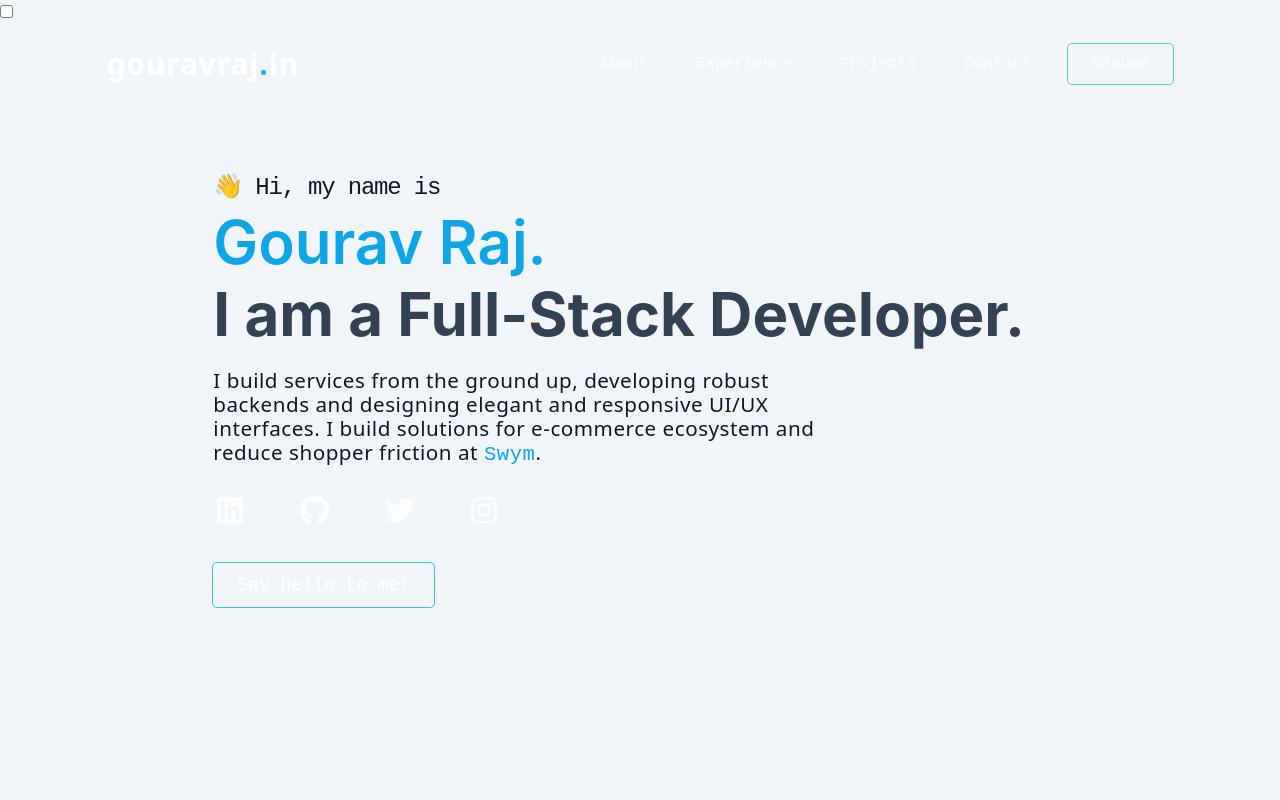
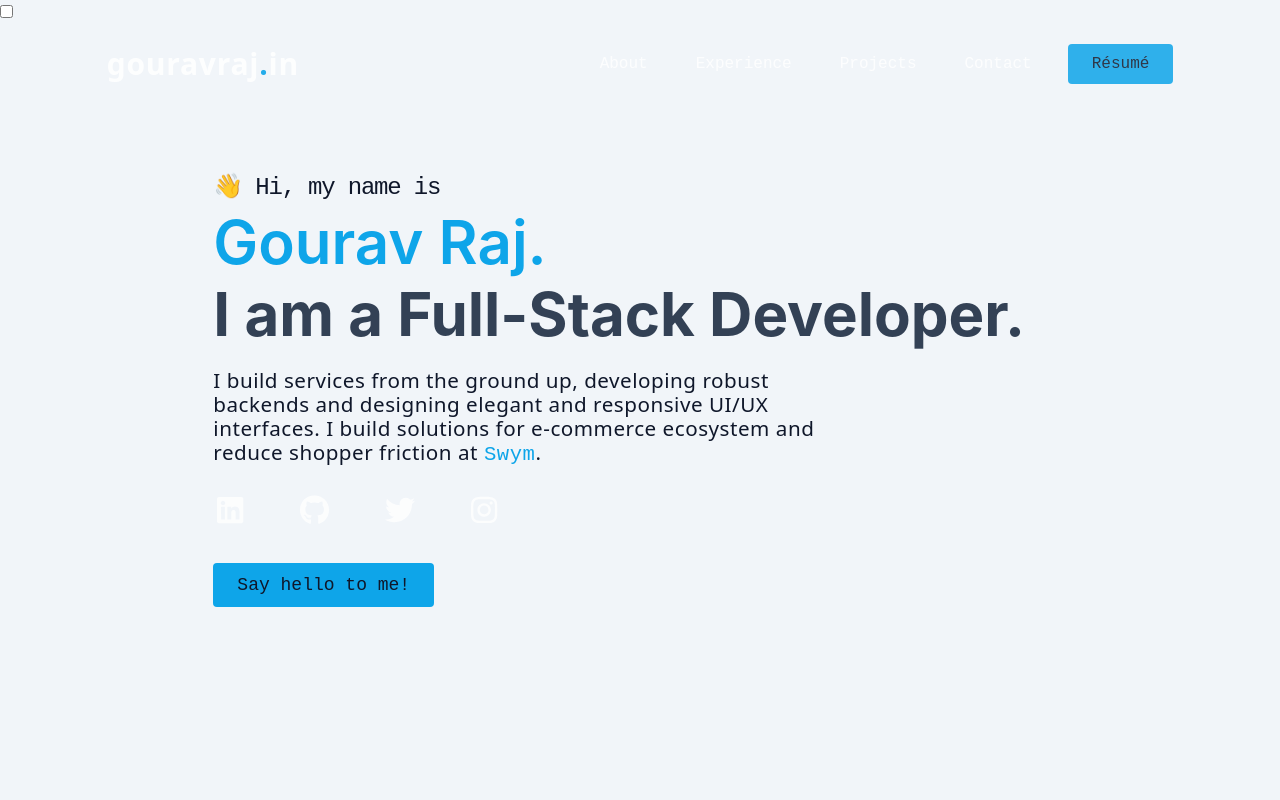
Before and after one commit to gogouravr/dot-portfolio, a React (Create React App) app: page / in a window 1280 px wide. Shown: the top 800 px of the page. Built offline with nearby package versions, Linux system fonts and the light colour scheme.

Commit message:
Add light theme to button

```diff
--- a/src/components/UI/PrimaryButton.jsx
+++ b/src/components/UI/PrimaryButton.jsx
@@ -2,8 +2,8 @@ import React from 'react';
 
 export default function PrimaryButton(props) {
     return (
-        <div className='text-white text-opacity-100 box-border' onClick={props.clickHandler}>
-            <button className='outline outline-1 font-thin font-normal outline-sky-400 px-6 py-2 rounded cursor-pointer hover:translate-x-[-8px] hover:translate-y-[-8px] hover:shadow-sky-500  hover:shadow-[5px_5px_0px_0px] focus:translate-x-[-4px] focus:translate-y-[-4px] focus:shadow-sky-500  focus:shadow-[4px_4px_0px_0px] ease-out duration-300'>
+        <div className='dark:text-white text-slate-900 text-opacity-100 box-border' onClick={props.clickHandler}>
+            <button className='dark:outline bg-sky-500 dark:bg-slate-900 outline-1 font-thin font-normal outline-sky-400 px-6 py-2 rounded cursor-pointer hover:translate-x-[-8px] hover:translate-y-[-8px] dark:hover:shadow-sky-500 :hover:shadow-slate-700 hover:shadow-[5px_5px_0px_0px] focus:translate-x-[-4px] focus:translate-y-[-4px] dark:focus:shadow-sky-500 focus:shadow-slate-700  focus:shadow-[4px_4px_0px_0px] ease-out duration-300'>
                 {props.children}
             </button>
         </div>
```
